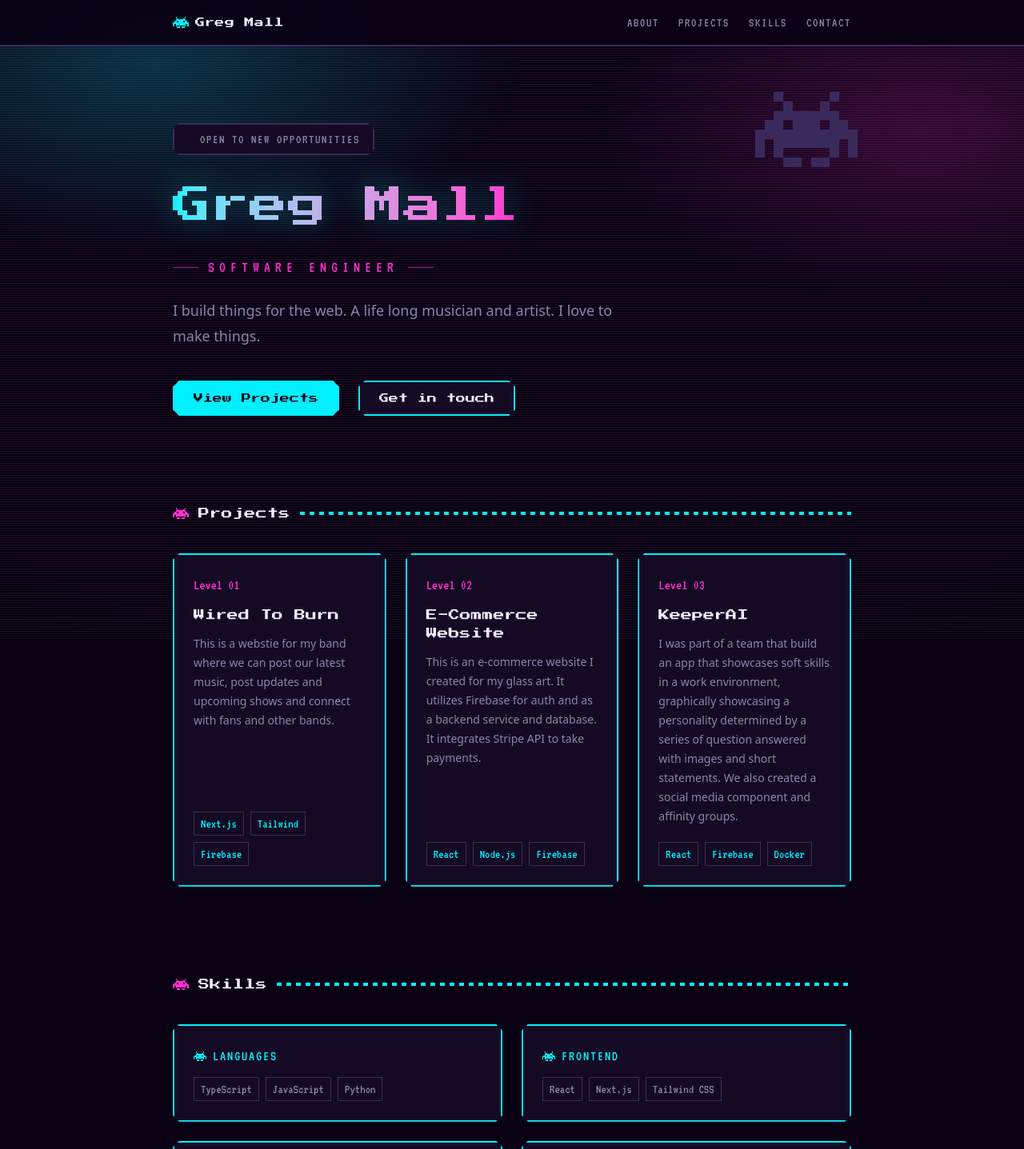
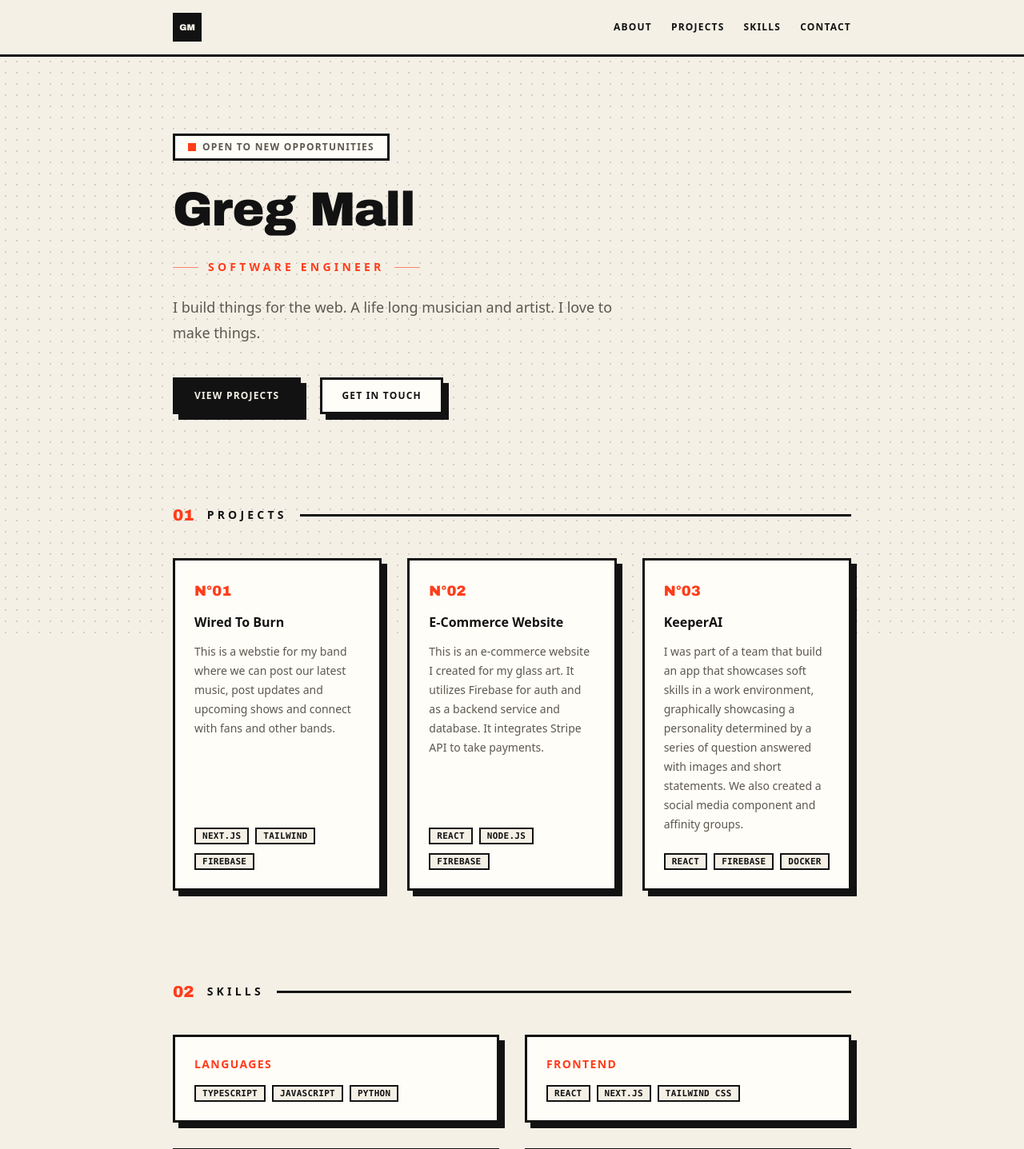
Before and after one commit to gregmall/new_portfolio, a Next.js app: page / in a window 1280 px wide. Shown: the top 1437 px of the page at 80% size. Built offline with nearby package versions, Linux system fonts and the light colour scheme.

Commit message:
new-look-15

```diff
--- a/app/functions.tsx
+++ b/app/functions.tsx
@@ -1,40 +1,26 @@
-const invaderPattern = [
-  "00100000100",
-  "00010001000",
-  "00111111100",
-  "01101110110",
-  "11111111111",
-  "10111111101",
-  "10100000101",
-  "00011011000",
-];
+"use client";
 
-export function Invader({ className = "" }: { className?: string }) {
-  return (
-    <svg
-      viewBox="0 0 11 8"
-      shapeRendering="crispEdges"
-      fill="currentColor"
-      className={className}
-    >
-      {invaderPattern.flatMap((row, y) =>
-        [...row].map((cell, x) =>
-          cell === "1" ? <rect key={`${x}-${y}`} x={x} y={y} width={1} height={1} /> : null
-        )
-      )}
-    </svg>
-  );
+import { useState, useEffect } from "react";
+
+export function Rule({ className = "" }: { className?: string }) {
+  return <span className={`h-0.75 flex-1 bg-foreground ${className}`} />;
 }
 
-export function PixelRule({ className = "" }: { className?: string }) {
+export function SectionHeading({
+  index,
+  children,
+}: {
+  index: string;
+  children: React.ReactNode;
+}) {
   return (
-    <span
-      className={`h-1 flex-1 ${className}`}
-      style={{
-        backgroundImage:
-          "repeating-linear-gradient(to right, var(--accent) 0 6px, transparent 6px 12px)",
-      }}
-    />
+    <h2 className="flex items-center gap-4">
+      <span className="font-display text-xl text-accent">{index}</span>
+      <span className="text-sm font-bold uppercase tracking-[0.3em] text-foreground">
+        {children}
+      </span>
+      <Rule />
+    </h2>
   );
 }
 
@@ -46,20 +32,30 @@ export function Panel({
   className?: string;
 }) {
   return (
-    <div
-      className={`pixel-frame pixel-shadow border-2 border-accent bg-card ${className}`}
-    >
+    <div className={`brutal-border brutal-shadow bg-card ${className}`}>
       {children}
     </div>
   );
 }
 
-export function SectionHeading({ children }: { children: React.ReactNode }) {
+export function Tag({ children }: { children: React.ReactNode }) {
   return (
-    <h2 className="flex items-center gap-3 font-display text-sm tracking-wide text-foreground">
-      <Invader className="h-4 w-5 text-accent-2" />
+    <span className="border-2 border-foreground bg-background px-2 py-0.5 font-mono text-[11px] font-bold uppercase tracking-wide text-foreground">
       {children}
-      <PixelRule />
-    </h2>
+    </span>
   );
 }
+
+export function PrintDate() {
+  const [date, setDate] = useState<string | null>(null);
+
+  useEffect(() => {
+    const now = new Date();
+    const getDate = () => {
+      setDate(`${now.getFullYear()}.${now.getMonth() + 1}.${now.getDate()}`);
+    };
+    getDate();
+  }, []);
+
+  return <span>Printed {date ?? "--.--.--"}</span>;
+}
--- a/app/globals.css
+++ b/app/globals.css
@@ -1,13 +1,13 @@
 @import "tailwindcss";
 
 :root {
-  --background: #0a0014;
-  --foreground: #f3f0ff;
-  --muted: #8a84ab;
-  --accent: #00f0ff;
-  --accent-2: #ff2fd0;
-  --card: #150a24;
-  --border: #3a2a5c;
+  --background: #f4f0e6;
+  --foreground: #121212;
+  --muted: #5c584f;
+  --accent: #ff3d1a;
+  --accent-2: #ffcc00;
+  --card: #fffdf8;
+  --border: #121212;
 }
 
 @theme inline {
@@ -19,8 +19,7 @@
   --color-card: var(--card);
   --color-border: var(--border);
   --font-sans: ui-sans-serif, system-ui, sans-serif;
-  --font-display: var(--font-press-start);
-  --font-pixel: var(--font-vt323);
+  --font-display: var(--font-archivo-black);
 }
 
 body {
@@ -36,78 +35,33 @@ body::before {
   inset: 0;
   z-index: -1;
   pointer-events: none;
-  background-image: repeating-linear-gradient(
-    to bottom,
-    rgba(255, 255, 255, 0.05) 0px,
-    rgba(255, 255, 255, 0.05) 1px,
-    transparent 1px,
-    transparent 3px
+  background-image: radial-gradient(
+    color-mix(in srgb, var(--foreground) 15%, transparent) 1px,
+    transparent 1px
   );
+  background-size: 14px 14px;
 }
 
-body::after {
-  content: "";
-  position: fixed;
-  inset: 0;
-  z-index: -2;
-  pointer-events: none;
-  background: radial-gradient(
-      ellipse 60% 50% at 15% 10%,
-      color-mix(in srgb, var(--accent) 20%, transparent),
-      transparent 60%
-    ),
-    radial-gradient(
-      ellipse 55% 45% at 90% 20%,
-      color-mix(in srgb, var(--accent-2) 18%, transparent),
-      transparent 60%
-    ),
-    radial-gradient(ellipse 120% 100% at 50% 50%, transparent 55%, #000 100%);
+.brutal-border {
+  border: 3px solid var(--foreground);
 }
 
-.pixel-frame {
-  clip-path: polygon(
-    8px 0,
-    calc(100% - 8px) 0,
-    100% 8px,
-    100% calc(100% - 8px),
-    calc(100% - 8px) 100%,
-    8px 100%,
-    0 calc(100% - 8px),
-    0 8px
-  );
+.brutal-shadow {
+  box-shadow: 7px 7px 0 0 var(--foreground);
 }
 
-.pixel-shadow {
-  box-shadow: 4px 4px 0 0 var(--accent-2);
+.brutal-press {
+  transition:
+    transform 120ms ease-out,
+    box-shadow 120ms ease-out;
 }
 
-.pixel-press {
-  transition:
-    transform 100ms steps(2),
-    box-shadow 100ms steps(2);
+.brutal-press:hover {
+  transform: translate(3px, 3px);
+  box-shadow: 4px 4px 0 0 var(--foreground);
 }
 
-.pixel-press:hover {
-  transform: translate(2px, 2px);
-  box-shadow: 2px 2px 0 0 var(--accent-2);
+.brutal-press:active {
+  transform: translate(7px, 7px);
+  box-shadow: 0 0 0 0 var(--foreground);
 }
-
-.pixel-press:active {
-  transform: translate(4px, 4px);
-  box-shadow: 0 0 0 0 var(--accent-2);
-}
-
-@keyframes blink {
-  0%,
-  49% {
-    opacity: 1;
-  }
-  50%,
-  100% {
-    opacity: 0;
-  }
-}
-
-.cursor-blink {
-  animation: blink 1s step-start infinite;
-}
--- a/app/page.tsx
+++ b/app/page.tsx
@@ -1,7 +1,7 @@
 "use client";
 
 import { Link as ScrollLink, Element } from "react-scroll";
-import { Panel, SectionHeading, Invader } from "./functions";
+import { Panel, PrintDate, SectionHeading, Tag } from "./functions";
 
 const projects = [
   {
@@ -80,27 +80,26 @@ const navLinks = [
 export default function Home() {
   return (
     <div className="flex flex-1 flex-col">
-      <header className="sticky top-0 z-10 border-b-2 border-border bg-background/90 backdrop-blur-xl">
+      <header className="sticky top-0 z-10 border-b-3 border-foreground bg-background">
         <nav className="mx-auto flex w-full max-w-4xl flex-wrap items-center justify-between gap-x-6 gap-y-2 px-6 py-4">
           <ScrollLink
             to="about"
             smooth
             duration={400}
-            offset={-88}
-            className="flex cursor-pointer items-center gap-2 font-display text-xs tracking-wide text-foreground"
+            offset={-72}
+            className="brutal-border flex h-9 w-9 cursor-pointer items-center justify-center bg-foreground font-display text-[11px] text-background"
           >
-            <Invader className="h-4 w-5 text-accent" />
-            Greg Mall
+            GM
           </ScrollLink>
-          <ul className="flex gap-6 font-pixel text-base uppercase tracking-widest text-muted">
+          <ul className="flex gap-6 text-xs font-bold uppercase tracking-widest text-foreground">
             {navLinks.map((link) => (
               <li key={link.to}>
                 <ScrollLink
                   to={link.to}
                   smooth
                   duration={400}
-                  offset={-88}
-                  className="cursor-pointer transition-colors hover:text-accent"
+                  offset={-72}
+                  className="cursor-pointer border-b-2 border-transparent pb-0.5 transition-colors hover:border-accent hover:text-accent"
                 >
                   {link.label}
                 </ScrollLink>
@@ -112,35 +111,31 @@ export default function Home() {
 
       <main className="mx-auto flex w-full max-w-4xl flex-1 flex-col gap-28 px-6 py-24">
         <Element name="about">
-          <section className="relative flex flex-col items-start gap-6">
-            <Invader className="pointer-events-none absolute -right-2 -top-10 hidden h-24 w-32 text-border sm:block" />
-
-            <span className="pixel-frame inline-flex items-center gap-2 border-2 border-border bg-card px-4 py-1.5 font-pixel text-base uppercase tracking-widest text-muted">
-              <span className="cursor-blink h-3 w-2 bg-accent" />
+          <section className="flex flex-col items-start gap-6">
+            <span className="brutal-border inline-flex items-center gap-2 bg-card px-4 py-1.5 text-xs font-bold uppercase tracking-widest text-muted">
+              <span className="h-2.5 w-2.5 bg-accent" />
               Open to new opportunities
             </span>
 
-            <h1 className="font-display text-3xl leading-relaxed text-transparent sm:text-5xl">
-              <span className="bg-linear-to-r from-accent to-accent-2 bg-clip-text drop-shadow-[0_0_20px_rgba(0,240,255,0.35)]">
-                Greg Mall
-              </span>
+            <h1 className="font-display text-4xl leading-tight tracking-tight text-foreground sm:text-6xl">
+              Greg Mall
             </h1>
-            <p className="flex items-center gap-3 font-pixel text-xl uppercase tracking-[0.3em] text-accent-2">
-              <span className="h-px w-8 bg-accent-2/60" />
+            <p className="flex items-center gap-3 text-sm font-bold uppercase tracking-[0.3em] text-accent">
+              <span className="h-px w-8 bg-accent/60" />
               Software Engineer
-              <span className="h-px w-8 bg-accent-2/60" />
+              <span className="h-px w-8 bg-accent/60" />
             </p>
             <p className="max-w-xl text-lg leading-8 text-muted">
               I build things for the web. A life long musician and artist. I
               love to make things.
             </p>
-            <div className="flex gap-6 pt-4 font-display text-xs">
+            <div className="flex gap-6 pt-4 text-xs font-bold uppercase tracking-widest">
               <ScrollLink
                 to="projects"
                 smooth
                 duration={400}
-                offset={-88}
-                className="pixel-frame pixel-shadow pixel-press cursor-pointer border-2 border-accent bg-accent px-6 py-3 text-background"
+                offset={-72}
+                className="brutal-border brutal-shadow brutal-press cursor-pointer bg-foreground px-6 py-3 text-background"
               >
                 View Projects
               </ScrollLink>
@@ -148,8 +143,8 @@ export default function Home() {
                 to="contact"
                 smooth
                 duration={400}
-                offset={-88}
-                className="pixel-frame pixel-shadow pixel-press cursor-pointer border-2 border-accent bg-card px-6 py-3 text-foreground"
+                offset={-72}
+                className="brutal-border brutal-shadow brutal-press cursor-pointer bg-card px-6 py-3 text-foreground"
               >
                 Get in touch
               </ScrollLink>
@@ -159,8 +154,8 @@ export default function Home() {
 
         <Element name="projects">
           <section className="flex flex-col gap-10">
-            <SectionHeading>Projects</SectionHeading>
-            <div className="grid gap-6 sm:grid-cols-2 lg:grid-cols-3">
+            <SectionHeading index="01">Projects</SectionHeading>
+            <div className="grid gap-8 sm:grid-cols-2 lg:grid-cols-3">
               {projects.map((project, i) => (
                 <a
                   key={project.name}
@@ -168,23 +163,20 @@ export default function Home() {
                   target="_blank"
                   rel="noopener noreferrer"
                 >
-                  <Panel className="pixel-press flex h-full flex-col gap-3 p-6">
-                    <span className="font-pixel text-lg text-accent-2">
-                      Level {String(i + 1).padStart(2, "0")}
+                  <Panel className="brutal-press flex h-full flex-col gap-3 p-6">
+                    <span className="font-display text-lg text-accent">
+                      N&deg;{String(i + 1).padStart(2, "0")}
                     </span>
-                    <h3 className="font-display text-sm leading-relaxed text-foreground">
+                    <h3 className="text-base font-bold leading-relaxed text-foreground">
                       {project.name}
                     </h3>
                     <p className="text-sm leading-6 text-muted">
                       {project.description}
                     </p>
-                    <ul className="mt-auto flex flex-wrap gap-2 pt-2 font-pixel text-base">
+                    <ul className="mt-auto flex flex-wrap gap-2 pt-2">
                       {project.tech.map((tech) => (
-                        <li
-                          key={tech}
-                          className="border border-border px-2 py-0.5 text-accent"
-                        >
-                          {tech}
+                        <li key={tech}>
+                          <Tag>{tech}</Tag>
                         </li>
                       ))}
                     </ul>
@@ -197,21 +189,17 @@ export default function Home() {
 
         <Element name="skills">
           <section className="flex flex-col gap-10">
-            <SectionHeading>Skills</SectionHeading>
-            <div className="grid gap-6 sm:grid-cols-2">
+            <SectionHeading index="02">Skills</SectionHeading>
+            <div className="grid gap-8 sm:grid-cols-2">
               {skills.map((group) => (
                 <Panel key={group.category} className="flex flex-col gap-3 p-6">
-                  <h3 className="flex items-center gap-2 font-pixel text-lg uppercase tracking-widest text-accent">
-                    <Invader className="h-3 w-4" />
+                  <h3 className="text-sm font-bold uppercase tracking-widest text-accent">
                     {group.category}
                   </h3>
-                  <ul className="flex flex-wrap gap-2 font-pixel text-base">
+                  <ul className="flex flex-wrap gap-2">
                     {group.items.map((item) => (
-                      <li
-                        key={item}
-                        className="border border-border px-2 py-0.5 text-muted"
-                      >
-                        {item}
+                      <li key={item}>
+                        <Tag>{item}</Tag>
                       </li>
                     ))}
                   </ul>
@@ -223,9 +211,10 @@ export default function Home() {
 
         <Element name="contact">
           <section className="flex flex-col items-center gap-6 text-center">
+            <SectionHeading index="03">Contact</SectionHeading>
             <Panel className="flex w-full flex-col items-center gap-6 p-10">
-              <h2 className="font-display text-xl tracking-wide sm:text-2xl">
-                Continue?
+              <h2 className="font-display text-lg tracking-tight sm:text-xl">
+                Let&apos;s talk
               </h2>
               <p className="max-w-xl leading-7 text-muted">
                 Open to new opportunities and interesting projects. Reach out
@@ -243,7 +232,7 @@ export default function Home() {
                       }
                       rel="noopener noreferrer"
                       aria-label={social.label}
-                      className="pixel-frame pixel-press flex h-11 w-11 items-center justify-center border-2 border-border text-foreground transition-colors hover:border-accent hover:text-accent"
+                      className="brutal-border brutal-press flex h-11 w-11 items-center justify-center bg-card text-foreground transition-colors hover:bg-foreground hover:text-background"
                     >
                       <svg
                         viewBox="0 0 24 24"
@@ -263,8 +252,11 @@ export default function Home() {
         </Element>
       </main>
 
-      <footer className="border-t-2 border-border px-6 py-8 text-center font-pixel text-lg uppercase tracking-widest text-muted">
-        Greg Mall, human. High score: 2026.
+      <footer className="flex flex-col items-center gap-1 border-t-3 border-foreground bg-foreground px-6 py-8 text-center text-xs font-bold uppercase tracking-widest text-background">
+        <span>Greg Mall &mdash; Software Engineer</span>
+        <span className="text-background/60">
+          <PrintDate />
+        </span>
       </footer>
     </div>
   );
```
Also changed, not shown: app/layout.tsx (+4 -10 lines).
